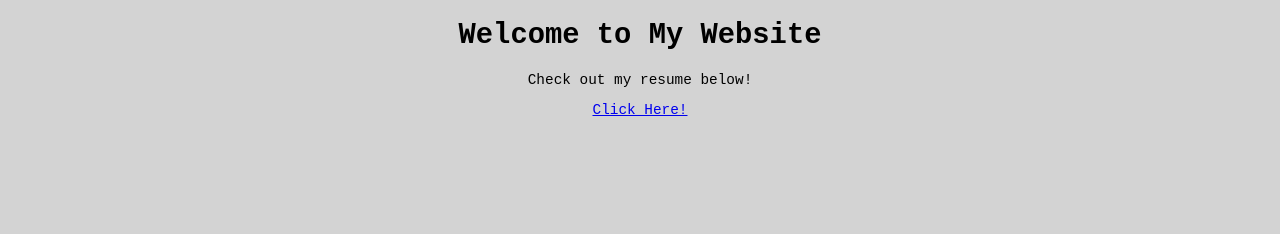
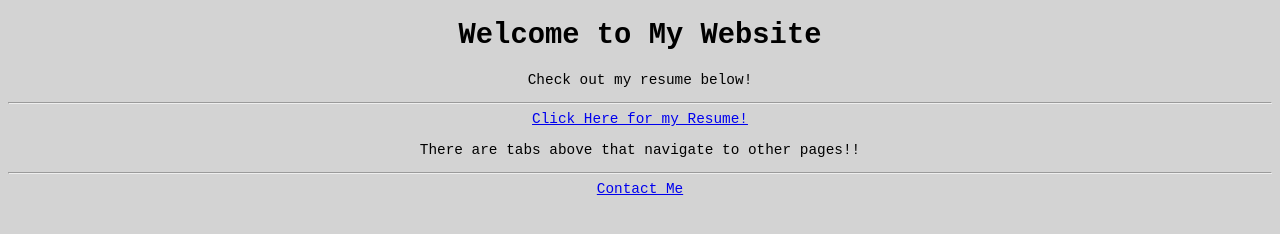
Before and after one commit to tkh67320/tkh67320.github.io, a plain HTML site: page index.html in a window 1280 px wide. Drawn offline with Linux system fonts and the light colour scheme.

Commit message:
Added contact

```diff
--- a/index.html
+++ b/index.html
@@ -7,6 +7,11 @@
     <body>
       <h1>Welcome to My Website</h1>
       <p>Check out my resume below!</p>
-      <a href="Thomas-Harris-Resume2018.pdf"> Click Here! </a>
+      <hr>
+      <a href="Thomas-Harris-Resume2018.pdf"> Click Here for my Resume! </a>
+      <p>There are tabs above that navigate to other pages!!</p>
+      <hr>
+      <a href="tkh67320.github.io/contact"> Contact Me </a>
+
     </body>
   </html>
```
Also changed, not shown: contact.html (added, +12 -0 lines).
